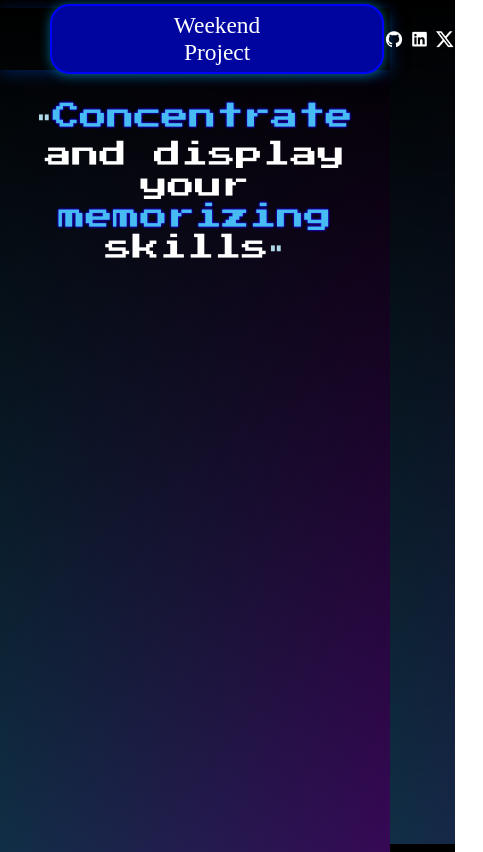
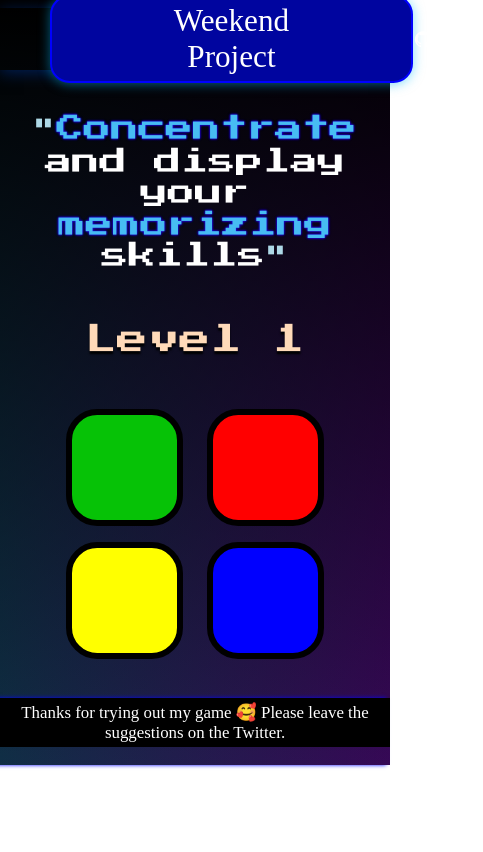
Before and after one commit to AyushBadola22/Projects-Learning, a plain HTML site: page 4. Simon's Game/index.html in a window 390 px wide. Shown: the whole page, 483 px wide, since content can reach past the window. Drawn offline with nearby package versions, Linux system fonts and the light colour scheme; a web font is replaced by a local one.

Commit message:
front-end complete with responsive design

```diff
--- a/4. Simon's Game/index.html
+++ b/4. Simon's Game/index.html
@@ -41,8 +41,22 @@
         <h1 class = "title"><span class = "comma">"</span><span class = "special-text">Concentrate</span> and display your <span class = "special-text">memorizing</span> skills<span class="comma">"</span> </h1>
 
         <div class="game">
+            <h1 class = "current-level">Level 1 </h1>
 
+            <div class = "container">
+                <div class="top">
+                    <div id="greenTile" class = "tiles"></div>
+                    <div id="redTile" class = "tiles"></div>
+                </div>
+                <div class="bottom">
+                    <div id="yellowTile" class = "tiles"></div>
+                    <div id="blueTile" class = "tiles"></div>
+                </div>
+            </div>
         </div>
     </div>
+    <footer>
+        <p>Thanks for trying out my game 🥰 Please leave the suggestions on the Twitter.</p>
+    </footer>
 </body>
 </html>
--- a/4. Simon's Game/style.css
+++ b/4. Simon's Game/style.css
@@ -9,10 +9,11 @@
 }
 
 html, body{
-    height: 100%;
+    height: auto;
     width: 100%;
     background: linear-gradient(rgb(0, 0, 0)0%, rgba(107, 7, 7, 0.1) 100%), linear-gradient(90deg, #06334d, #30095f);
-
+    background-repeat: no-repeat;
+    background-size: cover;
 }
 
 .main{
@@ -80,23 +81,75 @@ nav h1{
 nav .project h1 {
     font-size: 1.5vw;
 }
-/*
-    Flex Directions
-    Flex wrap
-    CSS media queries
-    calc(100% - 100px)
-*/
 
-/*
-font-family: "Press Start 2P", system-ui;
-    font-weight: 400;
-*/
+.game{
+    color: white;
+    height: 100%;
+    width: 100%;
+}
+
+.game  .current-level {
+    margin-top: 5vw;
+    color: peachpuff;
+    font-family: "Press Start 2p";
+    text-align: center;
+    font-size: 4vw;
+    text-shadow: 0 0.8vw 2px black;
+}
+
+.container{
+    margin-top: 5vw;
+}
+.tiles{
+    margin-top: 4vw;
+    width: 12vw;
+    height: 12vw;
+    border-radius: 3vw;
+    border: 10px solid black;
+}
+
+.top{
+    display: flex;
+    justify-content: center;
+    gap: 4vw;
+}
+.bottom{
+    display: flex;
+    justify-content: center;
+    gap: 4vw;
+}
+#redTile{
+    background: red;
+}
+#greenTile{
+    background: rgb(6, 194, 6);
+}
+#yellowTile{
+    background: yellow;
+}
+#blueTile{
+    background: blue;
+}
+
+footer{
+    margin-top: 10vw;
+    box-shadow: -1vw 0 1vw blue;
+    height: 8vh;
+    width: 100%;
+}
+
+footer p{
+    background: black;
+    color: white;
+    font-size: 3vh;
+    padding: 1vw 5vw;
+    text-align: center;
+}
 
 @media (max-width : 1080px) {
-
     nav{
         margin-top: 2vw;
-        height: 12vw;
+        height: 10vw;
         padding: 8vw ;
     }
     .project{
@@ -108,19 +161,54 @@ font-family: "Press Start 2P", system-ui;
     nav .centre h1{
         padding: 1vw 30vw;
         border-radius: 5vw;
-        font-size: 6vw;
+        font-size: 8vw;
     }
     nav h1{
         font-size: 1.5vw;
     }
 
     .title {
-        margin-top: 5vw;
+        margin-top: 8vw;
         padding: 3vw 5vw;
         font-size: 7vw;
         line-height: 8vw;
     }
     .title .comma{
-        font-size: 4vw;
+        font-size: 6vw;
+    }
+    .game  .current-level{
+        font-size: 8vw;
+        margin-top: 10vw;
+        margin-bottom: 10vw;
+    }
+
+    .container{
+        margin-top: 5vw;
+    }
+    .tiles{
+        margin-top: 4vw;
+        width: 30vw;
+        height: 30vw;
+        border-radius: 8vw;
+        border: 0.8vh solid black;
+    }
+
+    .top{
+        gap: 6vw;
+    }
+    .bottom{
+        gap: 6vw;
+    }
+
+    footer{
+        margin-top: 10vw;
+        height: 8vh;
+        width: 100%;
+    }
+
+    footer p{
+        font-size: 2vh;
+        padding: 1vw 5vw;
+        text-align: center;
     }
 }
```
